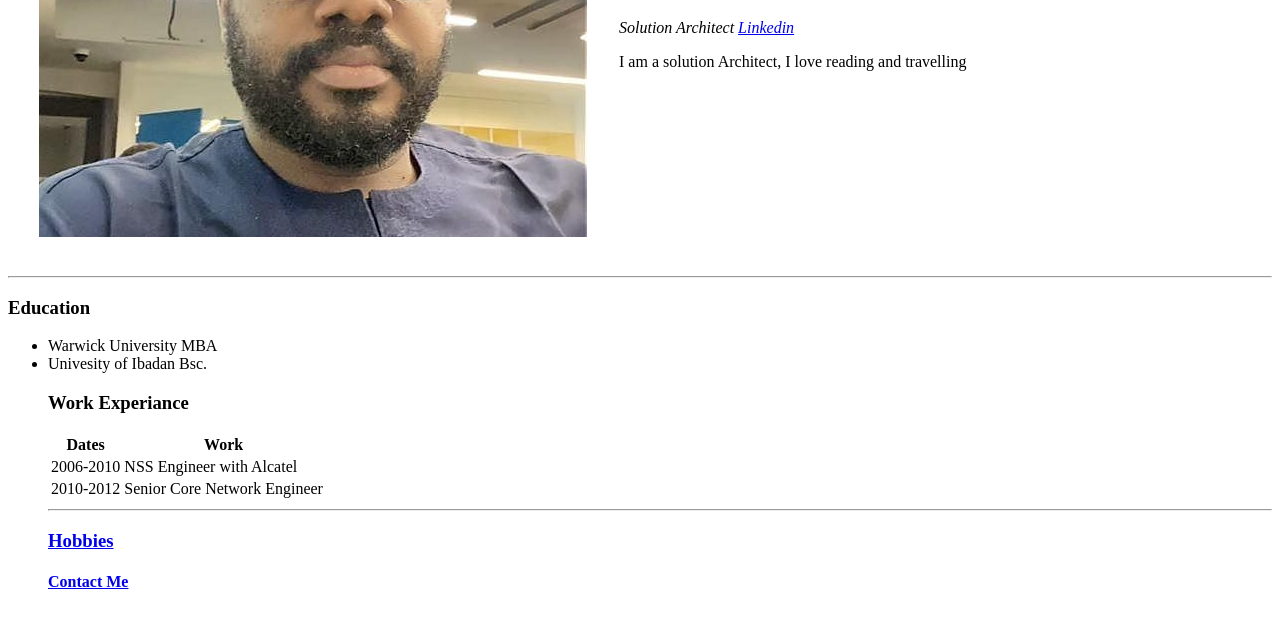
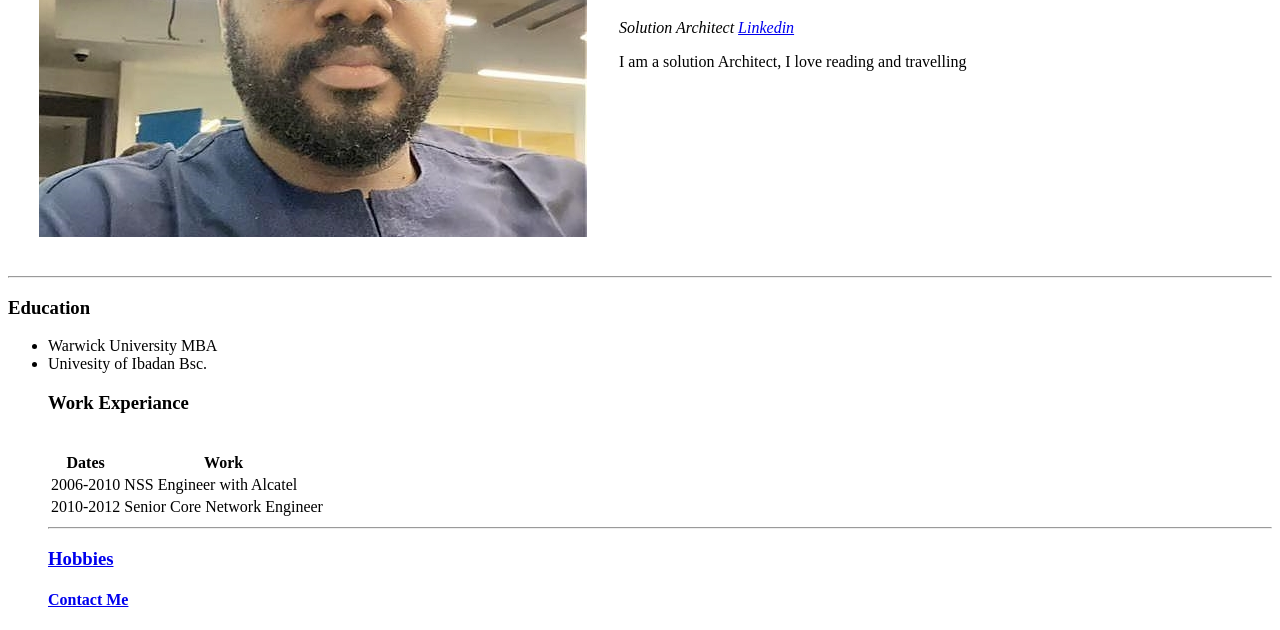
Before and after one commit to Eshooyekunle/CV, a plain HTML site: page index.html in a window 1280 px wide. Shown: the part 245-875 px from the top of the page. Drawn offline with Linux system fonts and the light colour scheme.

Commit message:
Update index.html

```diff
--- a/index.html
+++ b/index.html
@@ -29,7 +29,7 @@
 <ul>
   <li>Warwick University MBA</li>
   <li>Univesity of Ibadan Bsc.</li>
-  <h3>Work Experiance</h3>
+  <h3>Work Experiance</h3><br>
   <table>
     <thead>
       <tr>
```
